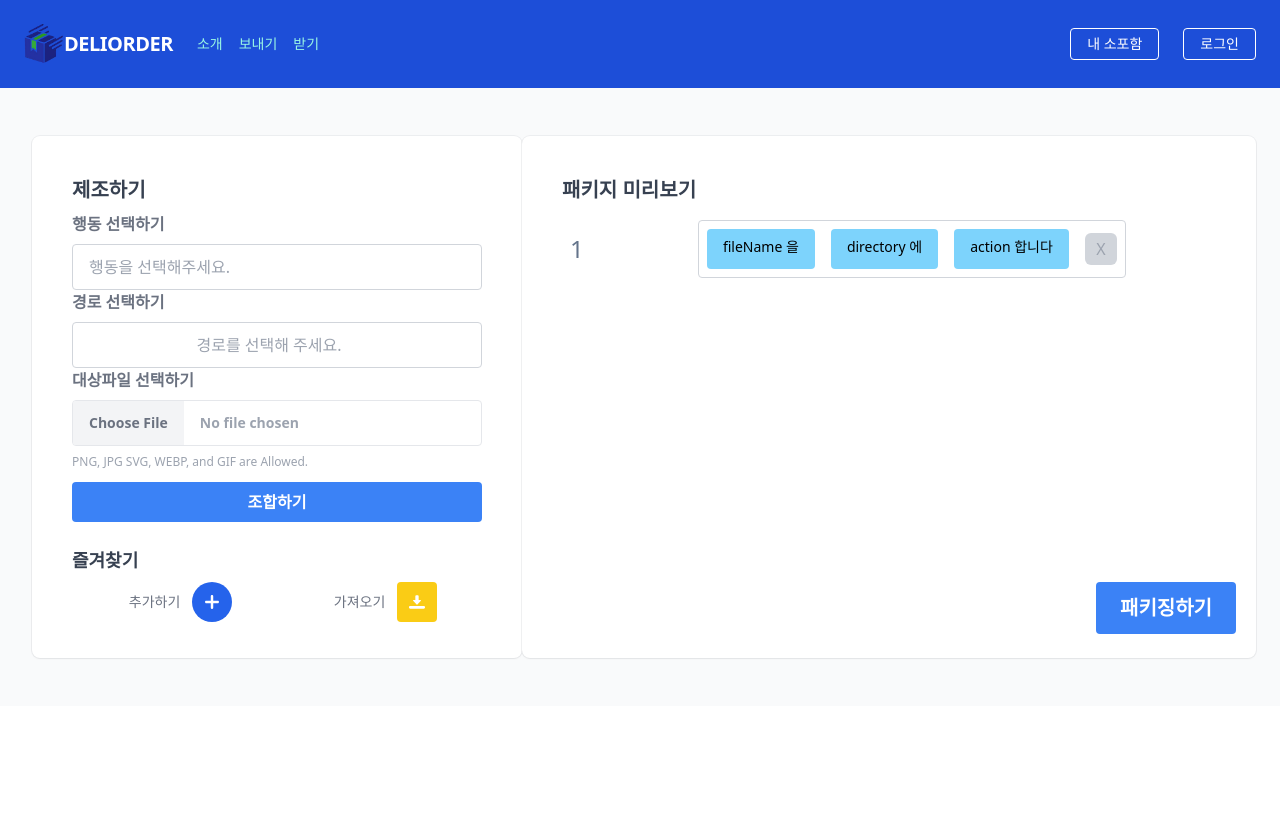
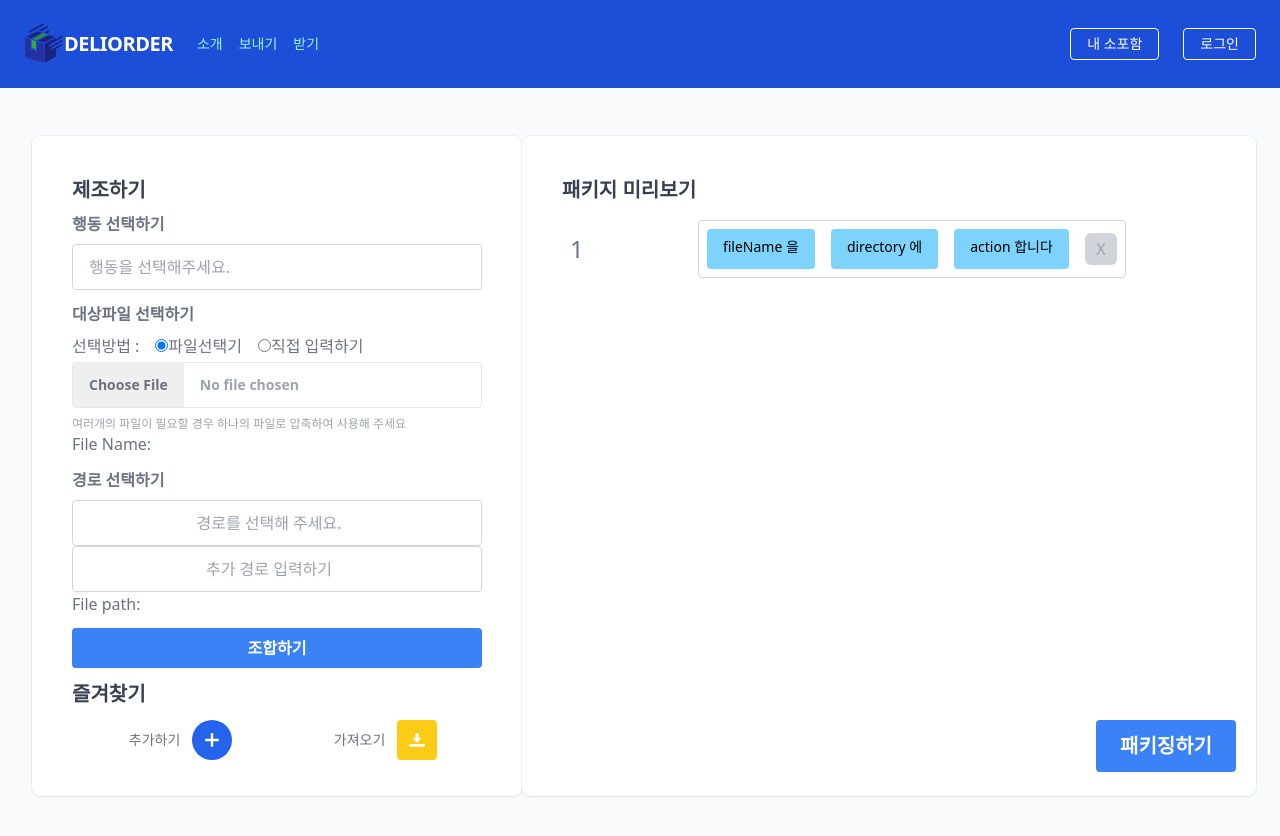
Before and after one commit to DeliOrder/DeliOrder-Client, a React (Vite) app: page /package/new in a window 1280 px wide. Shown: the top 836 px of the page. Before the commit the page ends 800 px from the top, so only its background shows below. Built offline with nearby package versions, Linux system fonts and the light colour scheme.

Commit message:
Refactor: form 의 각 input , tailwind css 모듈화

```diff
--- a/src/renderer/Components/CreatingPackage/CreatingOrder/BookmarkToolbar/index.jsx
+++ b/src/renderer/Components/CreatingPackage/CreatingOrder/BookmarkToolbar/index.jsx
@@ -4,9 +4,7 @@ import downloadIcon from "@images/downloadIcon.svg";
 function BookmarkToolbar() {
   return (
     <>
-      <span className="block content-center pb-1 pt-3 text-lg font-bold text-gray-700">
-        즐겨찾기
-      </span>
+      <span className="label-large">즐겨찾기</span>
       <div className="flex flex-row justify-around py-1">
         <div className="flex flex-row">
           <span className="block content-center px-3 text-sm text-gray-500">
--- a/src/renderer/Components/CreatingPackage/CreatingOrder/index.jsx
+++ b/src/renderer/Components/CreatingPackage/CreatingOrder/index.jsx
@@ -1,18 +1,30 @@
+import { useState } from "react";
 import BookmarkToolbar from "./BookmarkToolbar";
+import FilePicker from "../../shared/FilePicker";
+import FolderPicker from "../../shared/FolderPicker";
+import "../../shared/style.css";
 
 function CreatingOrder() {
+  const [selectedAction, setSelectedAction] = useState("");
+
+  const handleChange = (event) => {
+    setSelectedAction(event.target.value);
+  };
+
+  const handleSubmit = (event) => {
+    event.preventDefault();
+  };
+
   return (
-    <div className="relative w-2/5 bg-white px-6 pb-8 pt-10 shadow-sm ring-1 ring-gray-900/5 sm:ml-5 sm:max-w-lg sm:rounded-lg sm:px-10">
-      <label className="mb-2 block text-xl font-bold text-gray-700">
-        제조하기
-      </label>
-      <form>
-        <label className="mb-2 block text-base font-semibold text-gray-500">
-          행동 선택하기
-        </label>
+    <div className="container-small">
+      <label className="label-large">제조하기</label>
+      <form onSubmit={handleSubmit}>
+        <label className="label-small">행동 선택하기</label>
         <select
           name="action"
-          className="focus:shadow-outline block w-full appearance-none rounded border border-gray-300 bg-white px-4 py-3 pr-8 leading-tight text-gray-400 hover:border-gray-300 hover:bg-gray-100 focus:cursor-pointer focus:outline-none"
+          className="input-base focus:shadow-outline"
+          value={selectedAction}
+          onChange={handleChange}
         >
           <option value="">행동을 선택해주세요.</option>
           <option>생성하기</option>
@@ -22,26 +34,10 @@ function CreatingOrder() {
           <option>수정하기</option>
         </select>
         <div className="mx-auto max-w-md">
-          <label className="mb-2 block justify-items-start text-base font-semibold text-gray-500">
-            경로 선택하기
-          </label>
-          <button className="focus:shadow-outline block w-full rounded border border-gray-300 bg-white px-4 py-3 pr-8 leading-tight text-gray-400 hover:bg-gray-100 focus:cursor-pointer focus:outline-none">
-            경로를 선택해 주세요.
-          </button>
-          <label className="mb-2 block text-base font-semibold text-gray-500">
-            대상파일 선택하기
-          </label>
-          <input
-            type="file"
-            className="w-full cursor-pointer rounded border bg-white text-sm font-semibold text-gray-400 file:mr-4 file:cursor-pointer file:border-0 file:bg-gray-100 file:px-4 file:py-3 file:text-gray-500 file:hover:bg-gray-200"
-          />
-          <p className="mt-2 text-xs text-gray-400">
-            PNG, JPG SVG, WEBP, and GIF are Allowed.
-          </p>
+          <FilePicker />
+          <FolderPicker />
         </div>
-        <button className="my-3 w-full rounded bg-blue-500 px-4 py-2 font-bold text-white hover:bg-blue-700">
-          조합하기
-        </button>
+        <button className="button-base-blue">조합하기</button>
         <BookmarkToolbar />
       </form>
     </div>
--- /dev/null
+++ b/src/renderer/Components/shared/FilePicker/index.jsx
@@ -0,0 +1,55 @@
+import { useState } from "react";
+//filePicker
+function FilePicker() {
+  const [isPickOptionDefault, setIsPickOptionDefault] = useState(true);
+  const [fileName, setFileName] = useState("");
+
+  const getFileName = (event) => {
+    isPickOptionDefault
+      ? setFileName(event.target.files[0].name)
+      : setFileName(event.target.value);
+  };
+
+  return (
+    <div className="my-3">
+      <label className="label-small">대상파일 선택하기</label>
+      <p className="my-1 flex justify-start space-x-4 text-gray-500">
+        <span>선택방법 :</span>
+        <label>
+          <input
+            type="radio"
+            checked={isPickOptionDefault}
+            onChange={() => setIsPickOptionDefault(true)}
+          />
+          파일선택기
+        </label>
+        <label>
+          <input
+            type="radio"
+            checked={!isPickOptionDefault}
+            onChange={() => setIsPickOptionDefault(false)}
+          />
+          직접 입력하기
+        </label>
+      </p>
+      {isPickOptionDefault ? (
+        <>
+          <input type="file" className="file-input" onChange={getFileName} />
+        </>
+      ) : (
+        <input
+          type="text"
+          className="input-text focus:shadow-outline file:bg-gray-00"
+          placeholder="파일명 입력하기 (예: dog.gif)"
+          onChange={getFileName}
+        />
+      )}
+      <p className="text-xs-gray">
+        여러개의 파일이 필요할 경우 하나의 파일로 압축하여 사용해 주세요
+      </p>
+      <p className="text-base-gray">File Name: {fileName}</p>
+    </div>
+  );
+}
+
+export default FilePicker;
--- /dev/null
+++ b/src/renderer/Components/shared/style.css
@@ -0,0 +1,39 @@
+@tailwind base;
+@tailwind components;
+@tailwind utilities;
+
+.container-small {
+  @apply relative w-2/5 bg-white px-6 pb-8 pt-10 shadow-sm ring-1 ring-gray-900/5 sm:ml-5 sm:max-w-lg sm:rounded-lg sm:px-10;
+}
+
+.label-large {
+  @apply mb-2 block text-xl font-bold text-gray-700;
+}
+
+.label-small {
+  @apply mb-2 block text-base font-semibold text-gray-500;
+}
+
+.input-base {
+  @apply block w-full appearance-none rounded border border-gray-300 bg-white px-4 py-3 pr-8 leading-tight text-gray-400 hover:border-gray-300 hover:bg-gray-100 focus:cursor-pointer focus:outline-none;
+}
+
+.input-text {
+  @apply block w-full rounded border border-gray-300 bg-white px-4 py-3 pr-8 leading-tight text-gray-700 placeholder:text-center hover:bg-gray-100 focus:cursor-pointer focus:outline-none;
+}
+
+.button-base-blue {
+  @apply my-3 w-full rounded bg-blue-500 px-4 py-2 font-bold text-white hover:bg-blue-700;
+}
+
+.file-input {
+  @apply w-full cursor-pointer rounded border bg-white text-sm font-semibold text-gray-400 file:mr-4 file:cursor-pointer file:border-0 file:px-4 file:py-3 file:text-gray-500 file:hover:bg-gray-200;
+}
+
+.text-xs-gray {
+  @apply mt-2 text-xs text-gray-400;
+}
+
+.text-base-gray {
+  @apply block justify-items-start text-base text-gray-500;
+}
```
